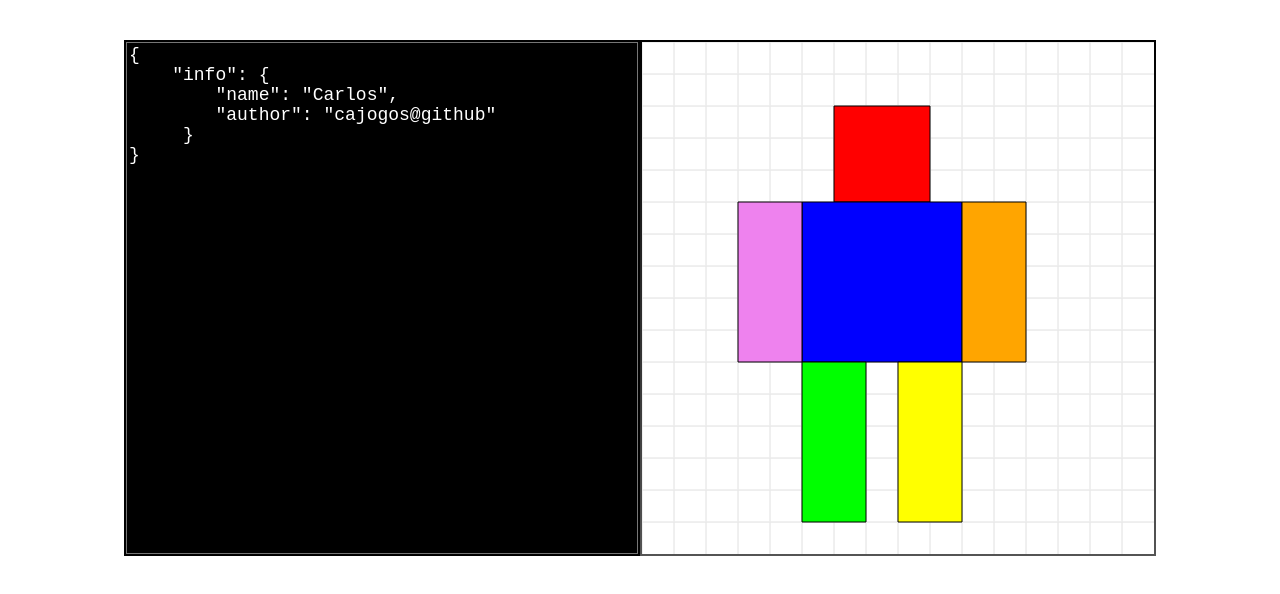
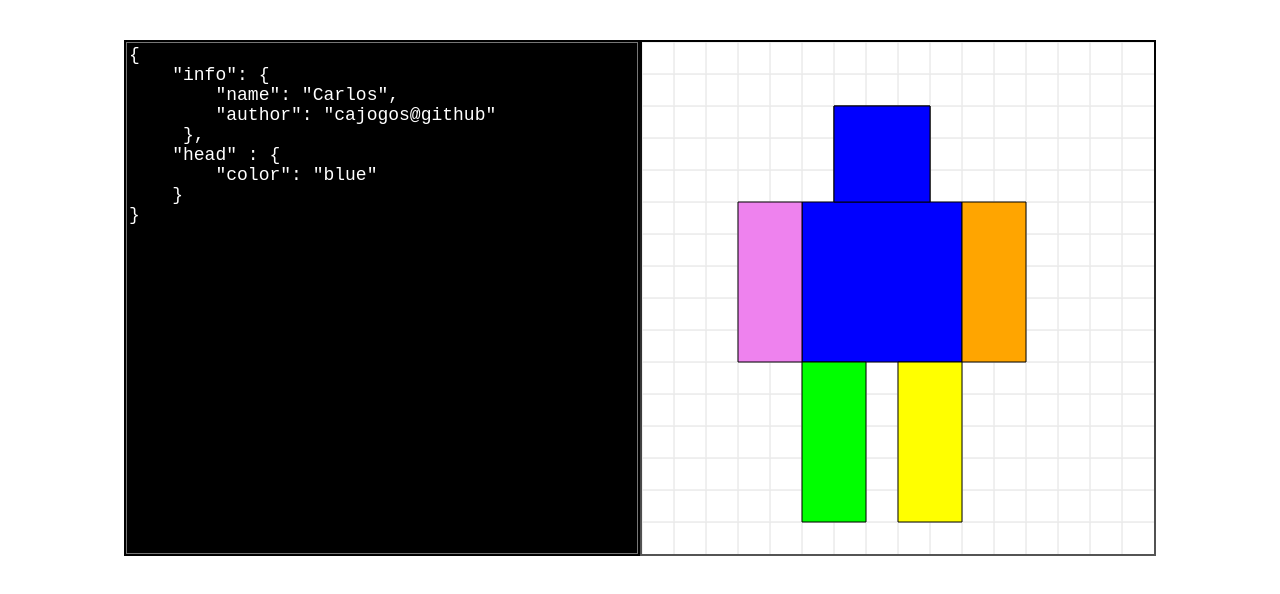
Before and after one commit to cajogos/avatar-creator, a website: page index.html in a window 1280 px wide. Drawn offline with nearby package versions, Linux system fonts and the light colour scheme.

Commit message:
Added compiler and head colour change

```diff
--- a/css/creator.css
+++ b/css/creator.css
@@ -17,6 +17,7 @@ div.avatar-creator div.code-area {
     background: black;
     padding: 2px;
 }
+
 div.code-area textarea.code-input {
     background: inherit;
     font-family: monospace;
@@ -30,6 +31,7 @@ div.code-area textarea.code-input {
 div.avatar-creator div.avatar-area {
     background: linear-gradient(#000, #555);
 }
+
 div.avatar-area canvas#creator {
     margin: 2px;
 }
--- a/index.html
+++ b/index.html
@@ -11,6 +11,7 @@
 	<!-- Development Dependencies -->
 	<script type="text/javascript" src="src/MiniYou.js"></script>
 	<script type="text/javascript" src="src/Avatar.js"></script>
+	<script type="text/javascript" src="src/Compiler.js"></script>
 	<script type="text/javascript" src="src/Canvas.js"></script>
 	<script type="text/javascript" src="src/Editor.js"></script>
 
--- a/js/init.js
+++ b/js/init.js
@@ -10,7 +10,10 @@ $(document).ready(function ()
     "info": {
         "name": "Carlos",
         "author": "cajogos@github"
-     }
+     },
+    "head" : {
+        "color": "blue"
+    }
 }`;
     MINI_YOU.EDITOR.setText(code);
 
--- a/src/Avatar.js
+++ b/src/Avatar.js
@@ -57,9 +57,7 @@ MINI_YOU.Avatar.prototype._initDraw = function()
     ctx.strokeStyle = 'black';
 
     // Head
-    let headPoints = MINI_YOU.Avatar.POINTS.HEAD;
-    ctx.fillStyle = 'red';
-    this._canvas.drawPolygon(headPoints[0][0], headPoints[0][1], headPoints, true, true);
+    this._createHead('red');
 
     // Body
     let bodyPoints = MINI_YOU.Avatar.POINTS.BODY;
@@ -86,3 +84,22 @@ MINI_YOU.Avatar.prototype._initDraw = function()
     ctx.fillStyle = 'yellow';
     this._canvas.drawPolygon(leftLegPoints[0][0], leftLegPoints[0][1], leftLegPoints, true, true);
 };
+
+MINI_YOU.Avatar.prototype.processData = function(data)
+{
+    console.log('data', data);
+    // Head
+    if (data.head)
+    {
+        this._createHead(data.head.color);
+    }
+};
+
+MINI_YOU.Avatar.prototype._createHead = function(color)
+{
+    let ctx = this._canvas.get2DContext();
+
+    let headPoints = MINI_YOU.Avatar.POINTS.HEAD;
+    ctx.fillStyle = color;
+    this._canvas.drawPolygon(headPoints[0][0], headPoints[0][1], headPoints, true, true);
+};
--- a/src/Canvas.js
+++ b/src/Canvas.js
@@ -44,7 +44,10 @@ MINI_YOU.Canvas.prototype.get2DContext = function ()
 
 MINI_YOU.Canvas.prototype.handleEditorAlert = function (message, data)
 {
-    console.log('editor alert!', message, data);
+    if (message === 'jsonChanged')
+    {
+        this._avatar.processData(data);
+    }
 };
 
 MINI_YOU.Canvas.prototype.getWidth = function ()
--- /dev/null
+++ b/src/Compiler.js
@@ -0,0 +1,18 @@
+MINI_YOU.Compiler = function ()
+{
+};
+MINI_YOU.Compiler.prototype.constructor = MINI_YOU.Compiler;
+
+/**
+ * @param {string} code
+ */
+MINI_YOU.Compiler.prototype.compileCode = function (code)
+{
+    let json = JSON.parse(code);
+
+
+
+    console.log(json);
+
+    return json;
+};
--- a/src/Editor.js
+++ b/src/Editor.js
@@ -2,9 +2,11 @@ MINI_YOU.Editor = function (editorElement)
 {
     this._element = editorElement;
 
+    this._compiler = new MINI_YOU.Compiler();
+
     this._listeners = [];
 
-    var self = this;
+    let self = this;
     this._element.on('keyup', function (e)
     {
         self.parseText();
@@ -15,8 +17,8 @@ MINI_YOU.Editor = function (editorElement)
         {
             case 9: // Tab Key
                 e.preventDefault();
-                var start = $(this).get(0).selectionStart;
-                var end = $(this).get(0).selectionEnd;
+                let start = $(this).get(0).selectionStart;
+                let end = $(this).get(0).selectionEnd;
                 $(this).val($(this).val().substring(0, start) + "    " + $(this).val().substring(end));
                 $(this).get(0).selectionStart = $(this).get(0).selectionEnd = start + 4;
                 break;
@@ -32,7 +34,7 @@ MINI_YOU.Editor.prototype.attachListener = function (listener)
 
 MINI_YOU.Editor.prototype._alertListeners = function (message, data)
 {
-    for (var i = 0; i < this._listeners.length; i++)
+    for (let i = 0; i < this._listeners.length; i++)
     {
         this._listeners[i].handleEditorAlert(message, data);
     }
@@ -40,21 +42,23 @@ MINI_YOU.Editor.prototype._alertListeners = function (message, data)
 
 MINI_YOU.Editor.prototype.parseText = function ()
 {
-    var text = this._element.val();
+    let text = this._element.val();
     try
     {
-        var jsonText = JSON.parse(text);
+        let result = this._compiler.compileCode(text);
+
         this._element.css({
             'background': 'black',
             'color': 'white'
         });
 
-        this._alertListeners('jsonChanged', jsonText);
+        this._alertListeners('jsonChanged', result);
     }
     catch (e)
     {
+        console.error(e);
         this._element.css({
-            'background': 'salmon',
+            'background': 'darkred',
             'color': 'red'
         });
     }
```
Lines whose indentation alone changed are shown as unchanged.
